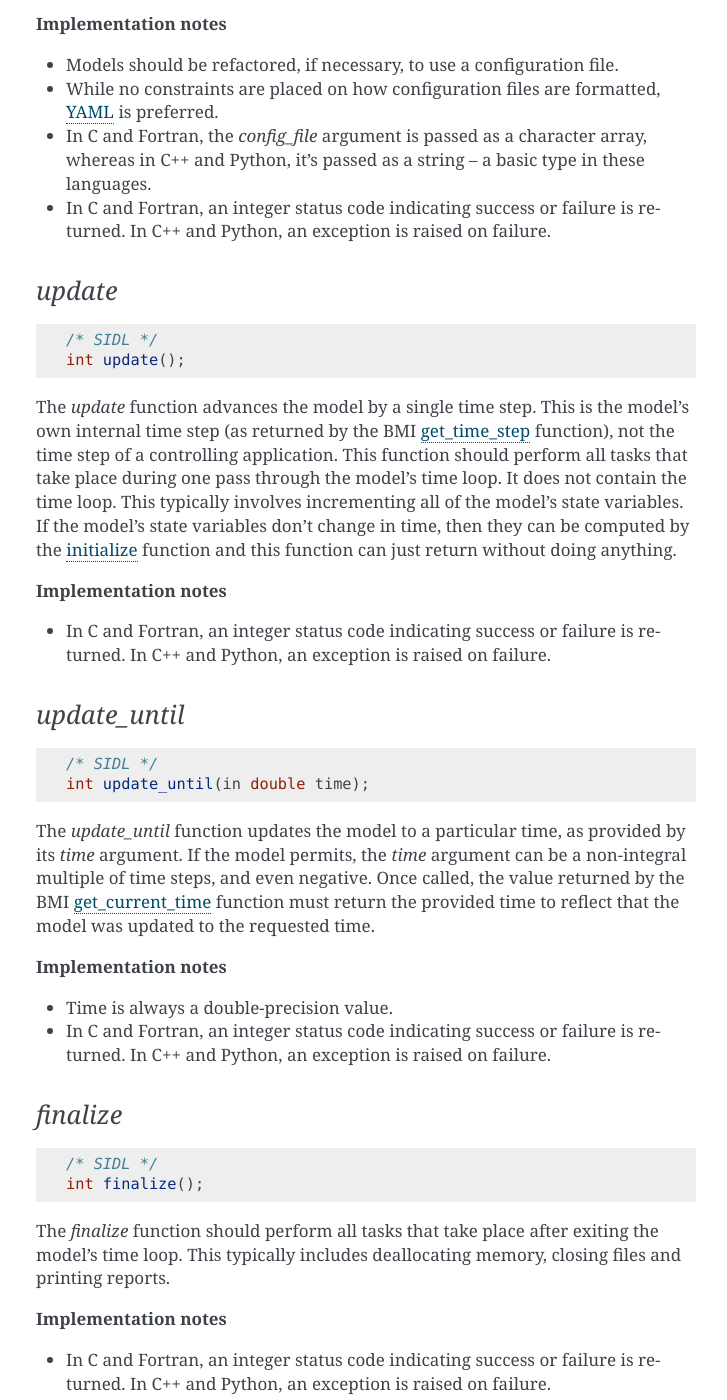
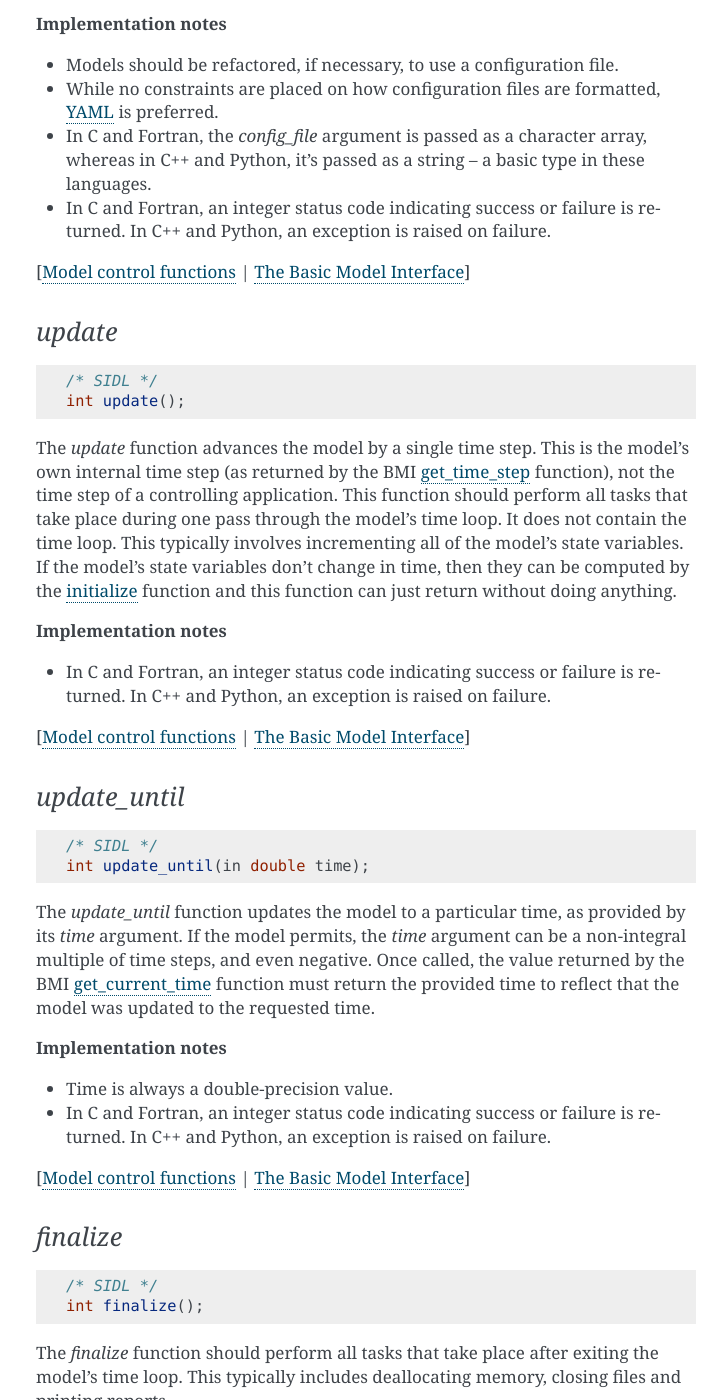
Before and after one commit to csdms/bmi, a Sphinx documentation site: the page built from docs/source/index.rst, in a window 1280 px wide and 1400 px high, scrolled down 3250 px. Shown: the whole window, without its empty margins (384-1111 px from the left). Built offline with Sphinx 7.4.7, drawn with Linux system fonts in a browser that asks for light colours; formulas are drawn with MathJax 3; some of the changed text lies outside the part shown.

Commit message:
Experiment with section navigation links
Since we don't have a floating TOC, it's difficult to move quickly
within the single-page document. To address this, I've added links
after each BMI function back to the functional category header and to
the top header. If this looks good, I'll apply it to the other
sections.

```diff
--- a/docs/source/bmi.control_funcs.rst
+++ b/docs/source/bmi.control_funcs.rst
@@ -42,6 +42,8 @@ formatted.
 * In C and Fortran, an integer status code indicating success or failure
   is returned. In C++ and Python, an exception is raised on failure.
 
+[:ref:`control_funcs` | :ref:`basic_model_interface`]
+
 
 .. _update:
 
@@ -69,6 +71,8 @@ function can just return without doing anything.
 * In C and Fortran, an integer status code indicating success or failure
   is returned. In C++ and Python, an exception is raised on failure.
 
+[:ref:`control_funcs` | :ref:`basic_model_interface`]
+
 
 .. _update_until:
 
@@ -95,6 +99,8 @@ to reflect that the model was updated to the requested time.
 * In C and Fortran, an integer status code indicating success or failure
   is returned. In C++ and Python, an exception is raised on failure.
 
+[:ref:`control_funcs` | :ref:`basic_model_interface`]
+
 
 .. _finalize:
 
@@ -115,3 +121,5 @@ deallocating memory, closing files and printing reports.
 
 * In C and Fortran, an integer status code indicating success or failure
   is returned. In C++ and Python, an exception is raised on failure.
+
+[:ref:`control_funcs` | :ref:`basic_model_interface`]
--- a/docs/source/bmi.spec.rst
+++ b/docs/source/bmi.spec.rst
@@ -35,6 +35,8 @@ in which the BMI is implemented:
 
 A complete description of the BMI is given next.
 
+
+.. _basic_model_interface:
 
 The Basic Model Interface
 =========================
```
